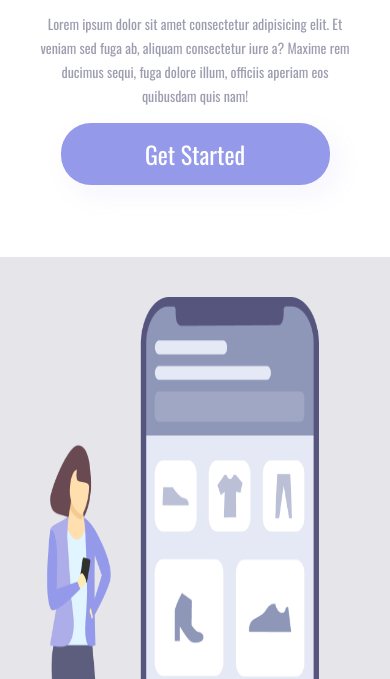
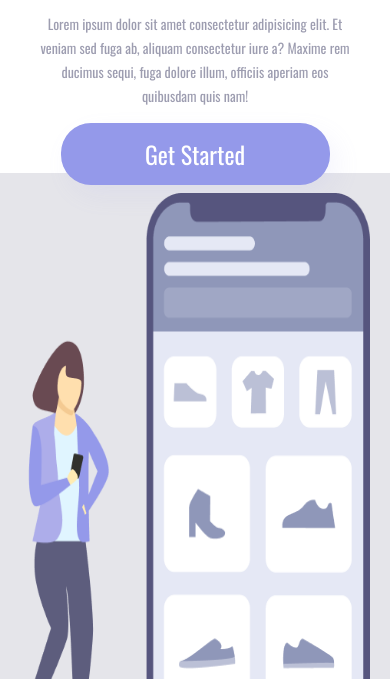
Before and after one commit to camilabfar/Projeto-Cellphone, a plain HTML site: page index.html in a window 390 px wide. Shown: the part 165-844 px from the top of the page. Drawn offline with nearby package versions, Linux system fonts and the light colour scheme.

Commit message:
Alteração do height do container left responsivo

```diff
--- a/styles.css
+++ b/styles.css
@@ -100,7 +100,7 @@ header {
 @media screen and (max-width: 900px) {
     .container-left {
         width: 100%;
-        height: 50%;
+        height: 40%;
         padding: 0;
         margin: 0;
     }
@@ -110,12 +110,12 @@ header {
         height: auto;
         width: 100%;
         position: static;
-        padding: 40px;
+        padding: 20px;
     }
 
     img {
         position: static;
-        max-width: 90%;
+        max-width: 100%;
     }
 
     header {
```
